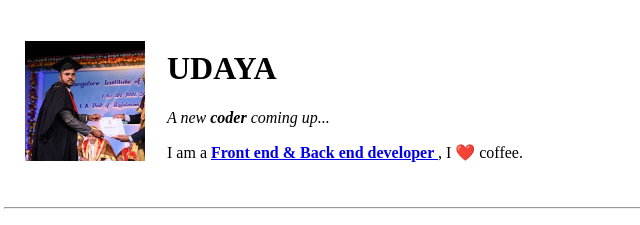
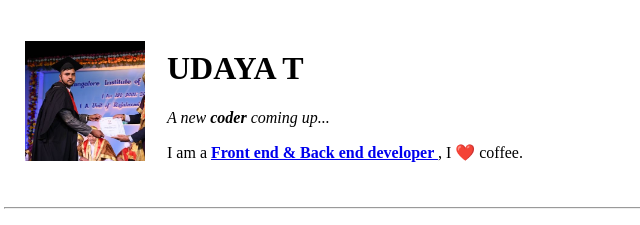
Before and after one commit to Uday15111997/CV, a plain HTML site: page index.html in a window 1280 px wide. Shown: the top 225 px of the page, 4-644 px from the left. Drawn offline with Linux system fonts and the light colour scheme.

Commit message:
Update index.html

```diff
--- a/index.html
+++ b/index.html
@@ -10,7 +10,7 @@
     <table cellspacing = "20" >
         <tr>
             <td><img src="Udaya.jpg" alt="Udaya profile picture" width="120" height="120"></td>
-            <td> <h1>UDAYA</h1>
+            <td> <h1>UDAYA T</h1>
                 <p><em> A new <strong>coder</strong> coming up...</em></p>
                 <p>I am a <strong><a href="https://en.wikipedia.org/wiki/Frontend_and_backend">Front end & Back end developer </a></strong>, I ❤️ coffee. </p>
             </td>
```
